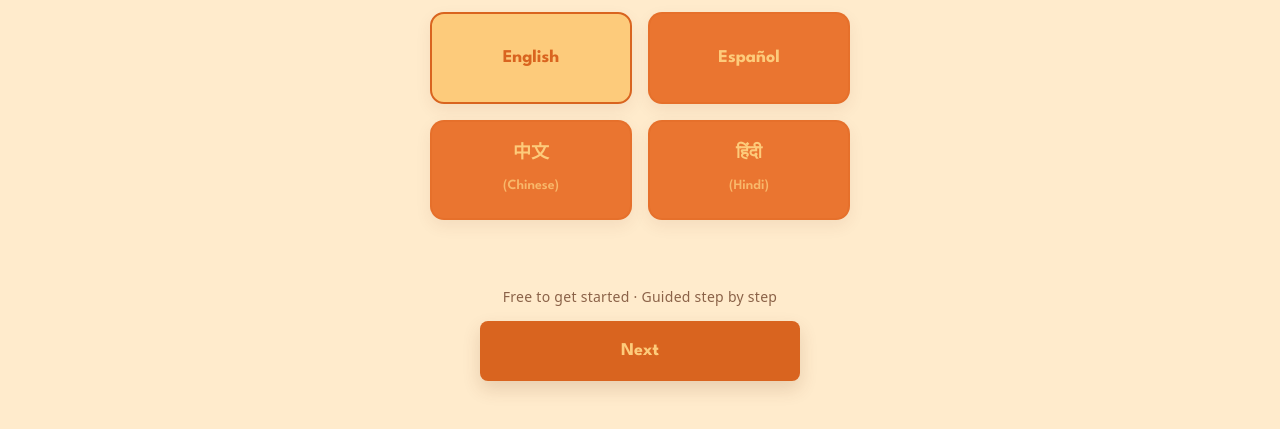
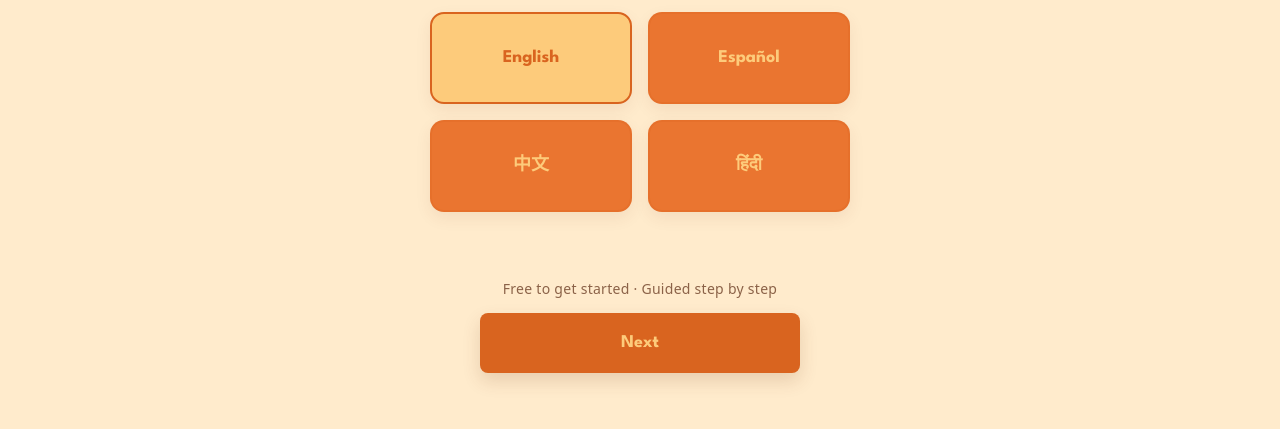
Before and after one commit to aksharabharath/MarketKey, a website: page main code/index.html in a window 1280 px wide. Shown: the part 435-864 px from the top of the page. Drawn offline with nearby package versions, Linux system fonts and the light colour scheme.

Commit message:
Update index.html

```diff
--- a/main code/index.html
+++ b/main code/index.html
@@ -62,8 +62,8 @@
                 <div class="languageButtons">
                     <button type="button" data-lang="en" class="bg-[#ea7530] text-[#fdcb7b] border-none py-3 px-6 text-lg font-bold font-['League_Spartan'] rounded-lg cursor-pointer hover:opacity-90 active:scale-95 active">English</button>
                     <button type="button" data-lang="es" class="bg-[#ea7530] text-[#fdcb7b] border-none py-3 px-6 text-lg font-bold font-['League_Spartan'] rounded-lg cursor-pointer hover:opacity-90 active:scale-95">Español</button>
-                    <button type="button" data-lang="zh" class="bg-[#ea7530] text-[#fdcb7b] border-none py-3 px-6 text-lg font-bold font-['League_Spartan'] rounded-lg cursor-pointer hover:opacity-90 active:scale-95">中文 <span>(Chinese)</span></button>
-                    <button type="button" data-lang="hi" class="bg-[#ea7530] text-[#fdcb7b] border-none py-3 px-6 text-lg font-bold font-['League_Spartan'] rounded-lg cursor-pointer hover:opacity-90 active:scale-95">हिंदी <span>(Hindi)</span></button>
+                    <button type="button" data-lang="zh" class="bg-[#ea7530] text-[#fdcb7b] border-none py-3 px-6 text-lg font-bold font-['League_Spartan'] rounded-lg cursor-pointer hover:opacity-90 active:scale-95">中文</button>
+                    <button type="button" data-lang="hi" class="bg-[#ea7530] text-[#fdcb7b] border-none py-3 px-6 text-lg font-bold font-['League_Spartan'] rounded-lg cursor-pointer hover:opacity-90 active:scale-95">हिंदी</button>
                 </div>
                 <p id="message" class="min-h-[24px] text-lg mt-6"></p>
                 <p class="trust-microcopy">Free to get started · Guided step by step</p>
```
